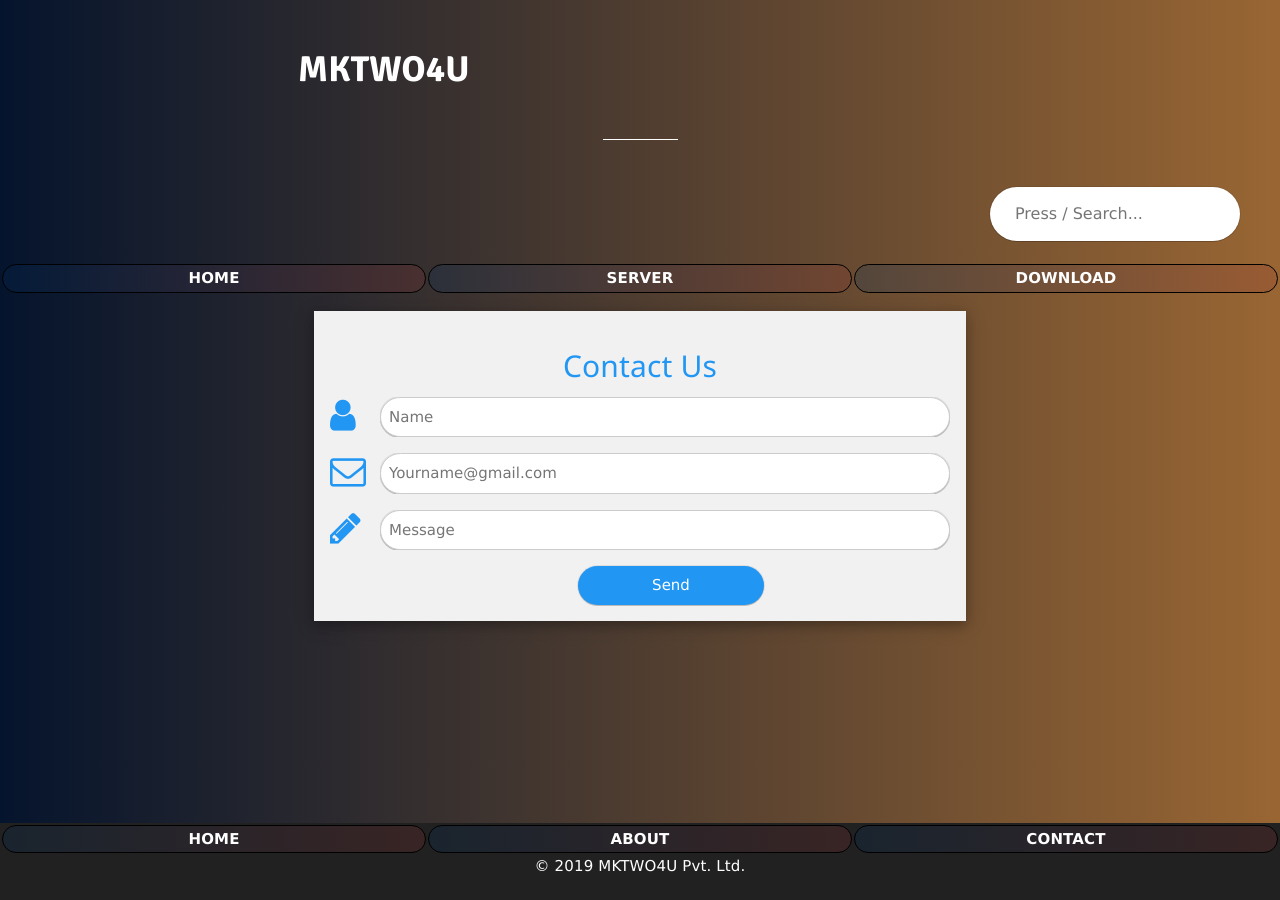
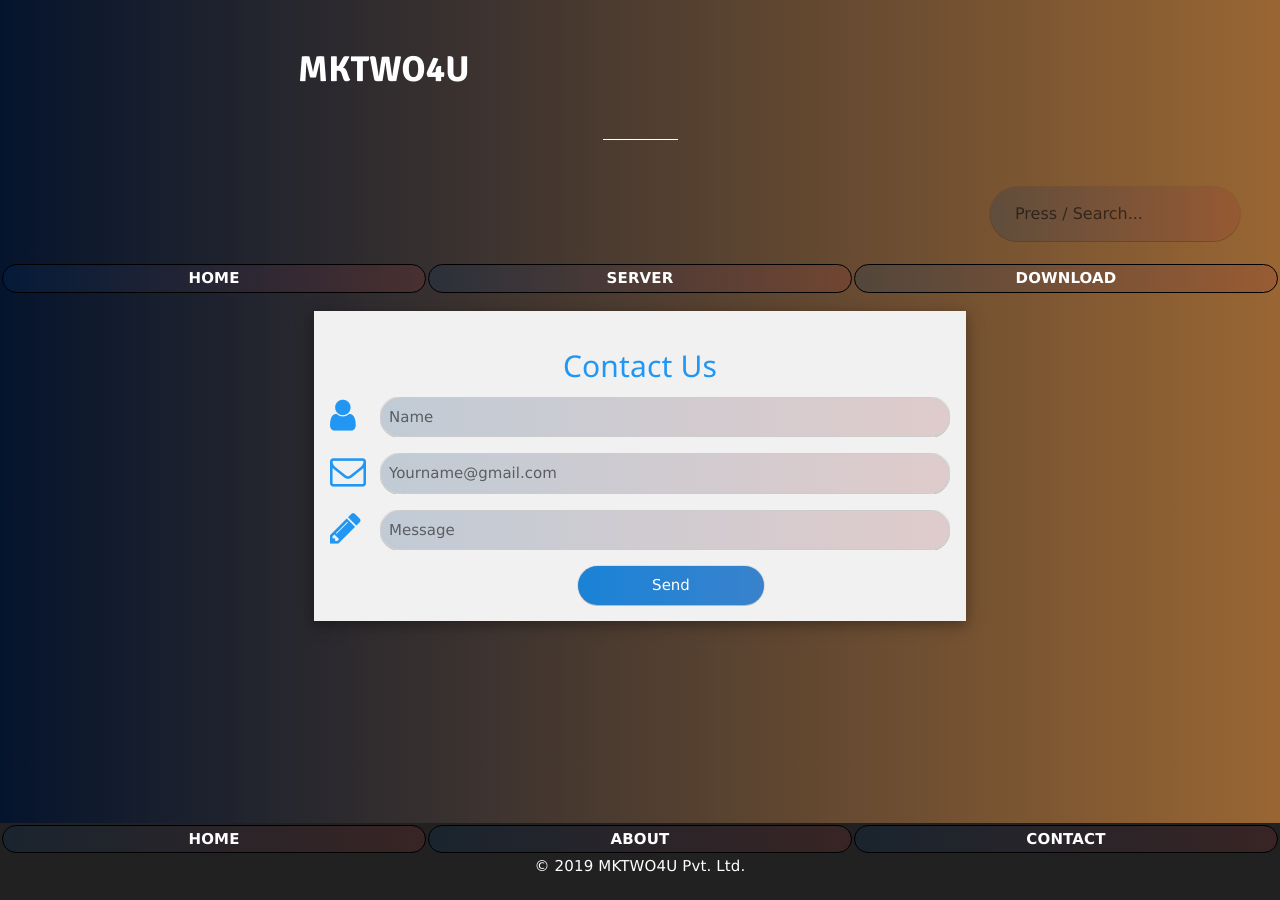
Before and after one commit to bdmilan/blog, a Jekyll site: the page built from contact.html, in a window 1280 px wide. Built offline with Jekyll 4.4.1, drawn with Linux system fonts in a browser that asks for light colours.

Commit message:
Update custom.scss

```diff
--- a/_sass/custom.scss
+++ b/_sass/custom.scss
@@ -11,7 +11,7 @@ button,input,select,textarea,optgroup {
     width: 100%;
     border-radius: 50px;
     box-shadow: 0 1px 0px 0 rgba(0,0,0,0.16), 0 0 0 1px rgba(0,0,0,0.08);
-    background-color: linear-gradient(to right, #00336633 0%, #99333333 100%);
+    background: linear-gradient(to right, #00336633 0%, #99333333 100%);
 }
 .srb{
     background-color: #333;
```
